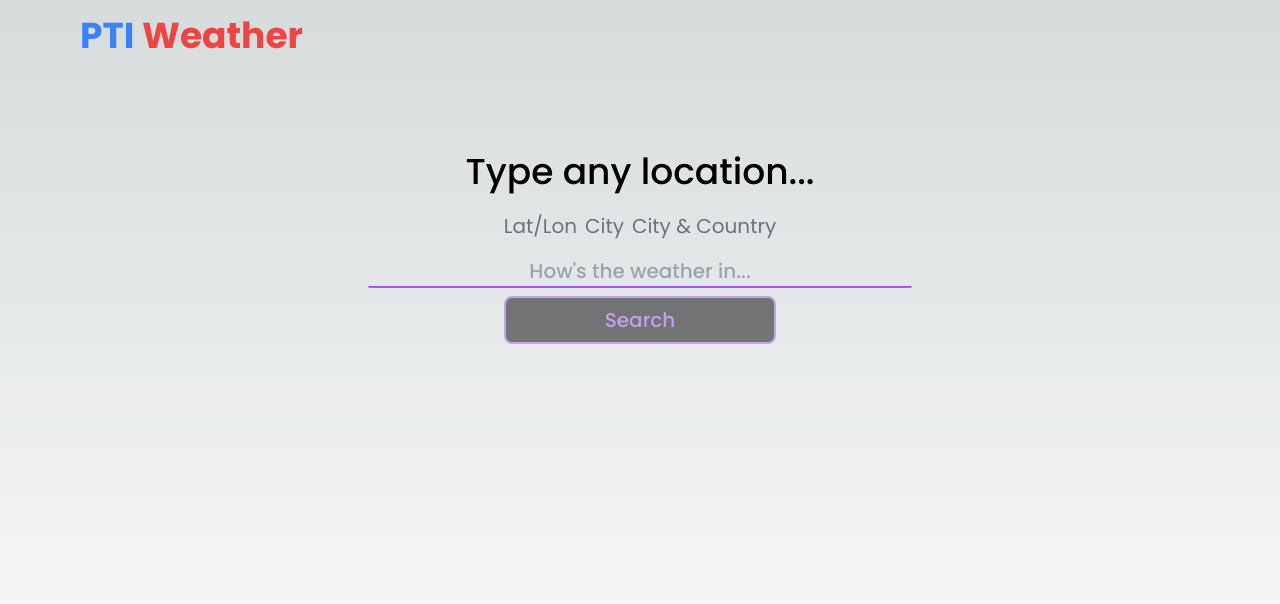
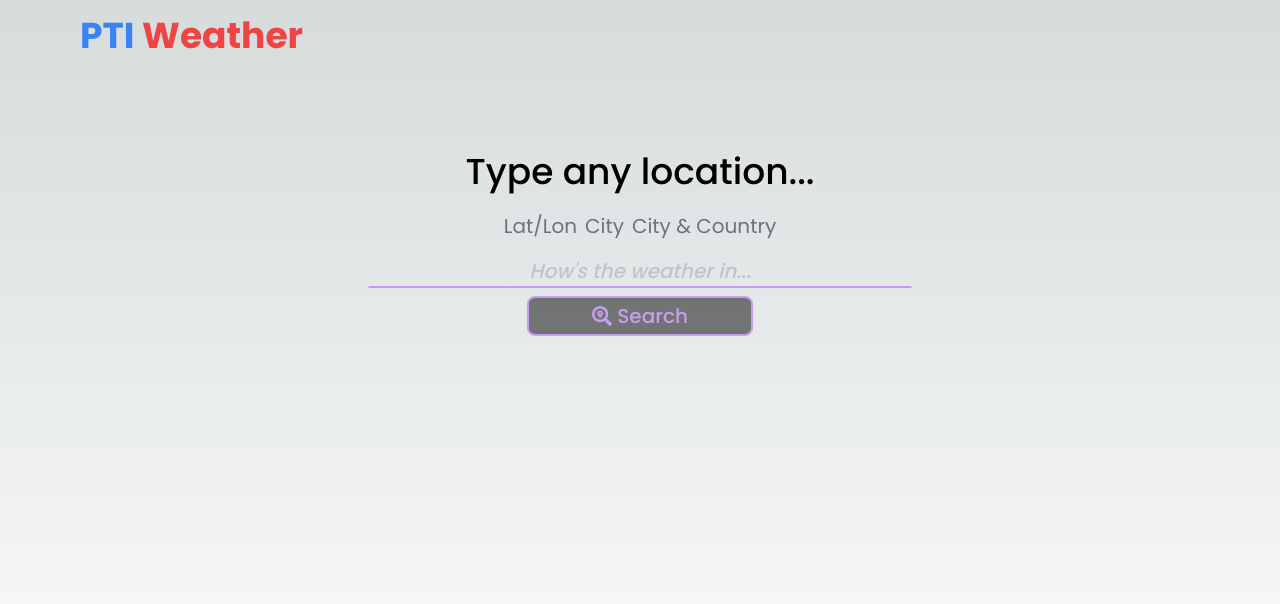
Before and after one commit to mhadziqrazin/pti-weather, a Next.js app: page / in a window 1280 px wide. Shown: the top 604 px of the page. Built offline with nearby package versions, Linux system fonts and the light colour scheme.

Commit message:
add search info option

```diff
--- a/app/components/Container.tsx
+++ b/app/components/Container.tsx
@@ -8,7 +8,8 @@ const Container: React.FC<ContainerProps> = ({
   children
 }) => {
   return (
-    <div className="
+    <div
+      className="
         max-w-[2520px]
         mx-auto
         px-2
@@ -16,7 +17,8 @@ const Container: React.FC<ContainerProps> = ({
         md:px-10
         xl:px-20
         animated
-    ">
+      "
+    >
       {children}
     </div>
   )
--- a/app/components/Input.tsx
+++ b/app/components/Input.tsx
@@ -1,5 +1,3 @@
-'use client'
-
 import { ComponentPropsWithoutRef } from "react"
 
 interface InputProps {
--- a/app/globals.css
+++ b/app/globals.css
@@ -31,6 +31,7 @@ body {
   @apply
     transition-all
     duration-300
+    ease-in-out
 }
 
 .text-pr {
--- a/app/hooks/useButtonDisabler.tsx
+++ b/app/hooks/useComponentDisabler.tsx
@@ -1,6 +1,6 @@
 import { useEffect } from "react";
 
-const useButtonDisabler = (
+const useComponentDisabler = (
   effect: (condition: boolean) => (void | (() => void | undefined)),
   dependency: string
 ) => {
@@ -12,4 +12,4 @@ const useButtonDisabler = (
   }, [dependency])
 }
 
-export default useButtonDisabler
+export default useComponentDisabler
--- a/app/page.tsx
+++ b/app/page.tsx
@@ -3,18 +3,51 @@
 import { useState } from "react";
 import Container from "./components/Container";
 import Input from "./components/Input";
-import useButtonDisabler from "./hooks/useButtonDisabler";
+import useComponentDisabler from "./hooks/useComponentDisabler";
 import Button from "./components/Button";
+import { FaSearchLocation } from "react-icons/fa"
 
 export default function Home() {
-  // state for input search bar
+  // state for option choosen
+  const [opt, setOpt] = useState("")
+  const [latLon, setLatlon] = useState(false)
+  const [city, setCity] = useState(false)
+  const [country, setCountry] = useState(false)
+
+  // state for input search bar value
   const [search, setSearch] = useState("")
 
-  // state for button search visibility
-  const [disabled, setDisabled] = useState(true)
+  // state for input & button search visibility
+  const [disabledButton, setDisabledButton] = useState(true)
+  const [disabledInput, setDisabledInput] = useState(true)
+
+  // disable input field when option not choosen
+  useComponentDisabler(setDisabledInput, opt)
 
   // disable search button when input field empty
-  useButtonDisabler(setDisabled, search)
+  useComponentDisabler(setDisabledButton, search)
+
+  // functions to handle choosing option
+  const chooseLatLon = () => {
+    setOpt("latlon")
+    setLatlon(true)
+    setCity(false)
+    setCountry(false)
+  }
+
+  const chooseCity = () => {
+    setOpt("city")
+    setLatlon(false)
+    setCity(true)
+    setCountry(false)
+  }
+
+  const chooseCountry = () => {
+    setOpt("country")
+    setLatlon(false)
+    setCity(false)
+    setCountry(true)
+  }
 
   return (
     <Container>
@@ -44,35 +77,50 @@ export default function Home() {
         "
       >
         <a
-          href=""
-          className="
+          onClick={chooseLatLon}
+          className={`
             place-content-center
             sm:mb-2
             hover:text-white
+            hover:scale-110
+            cursor-pointer
             animated
-          "
+            ${latLon ?
+              "text-purple-400" : ""
+            }
+          `}
         >
           Lat/Lon
         </a>
         <a
-          href=""
-          className="
+          onClick={chooseCity}
+          className={`
             place-content-center
             sm:mb-2
             hover:text-white
+            hover:scale-110
+            cursor-pointer
             animated
-          "
+            ${city ?
+              "text-purple-400" : ""
+            }
+          `}
         >
           City
         </a>
         <a
-          href=""
-          className="
+          onClick={chooseCountry}
+          className={`
             place-content-center
             sm:mb-2
             hover:text-white
+            hover:scale-110
+            cursor-pointer
             animated
-          "
+            ${country ?
+              "text-purple-400" : ""
+            }
+          `}
         >
           City & Country
         </a>
@@ -93,8 +141,9 @@ export default function Home() {
           type="text"
           placeholder="How's the weather in..."
           value={search}
+          disabled={disabledInput}
           onChange={(e) => { setSearch(e.target.value) }}
-          className="
+          className={`
             px-2
             text-tr
             text-center
@@ -107,26 +156,38 @@ export default function Home() {
             border-purple-500
             rounded-sm
             outline-none
+            placeholder:italic
+            focus:placeholder:text-transparent
             animated
-          "
+            ${!disabledInput ?
+              "opacity-100" : "opacity-50 cursor-not-allowed"
+            }
+          `}
         />
         <Button
           type="submit"
-          disabled={disabled}
+          disabled={disabledButton}
           className={`
+            flex
+            place-content-center
+            items-center
             text-tr
             font-medium
-            w-3/6
-            py-2
-            px-4
+            w-5/12
+            py-1
+            px-2
             rounded-lg
             border-2
             border-purple-500
             animated
-            ${!disabled ? "hover:bg-black hover:text-purple-500 bg-purple-500 text-white" : "opacity-50 cursor-not-allowed bg-black text-purple-500"}
+            ${!disabledButton ?
+              "hover:bg-black hover:text-purple-500 bg-purple-500 text-white"
+              : "opacity-50 cursor-not-allowed bg-black text-purple-500"
+            }
           `}
         >
-          Search
+          <FaSearchLocation />
+          &nbsp;Search
         </Button>
       </form>
 
--- a/package.json
+++ b/package.json
@@ -19,6 +19,7 @@
     "postcss": "8.4.21",
     "react": "18.2.0",
     "react-dom": "18.2.0",
+    "react-icons": "^4.8.0",
     "tailwindcss": "3.3.1",
     "typescript": "5.0.4"
   }
```
Also changed, not shown: 1 other file (tests, documents, lock files or other folders). Lines whose indentation alone changed are shown as unchanged.
